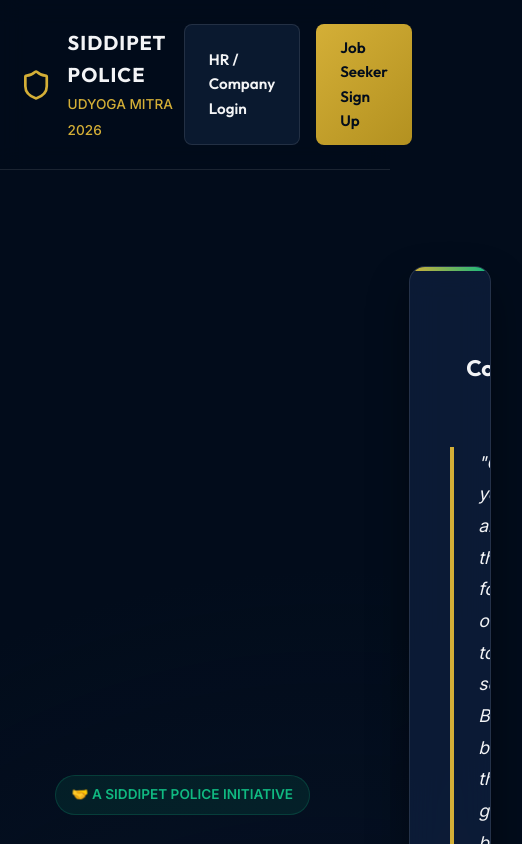
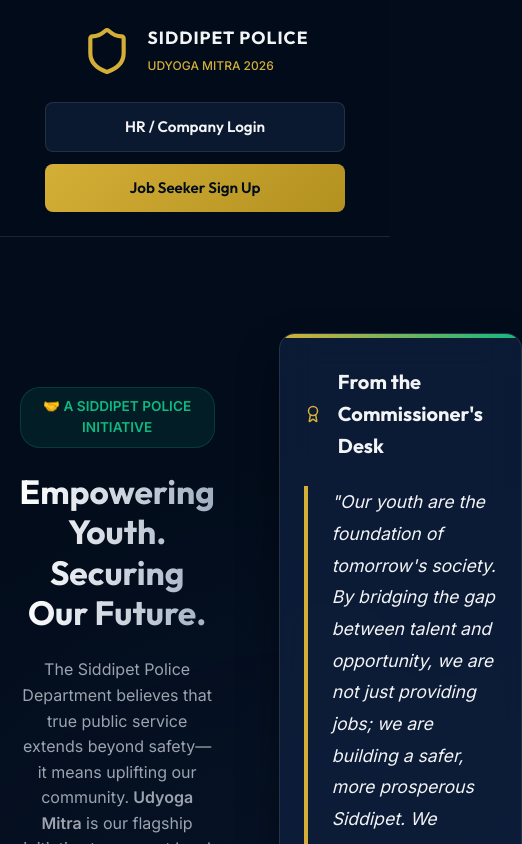
Before and after one commit to GOODBOYKITTU272/police-job-baord-, a React (Vite) app: page / in a window 390 px wide. Shown: the top 844 px of the page, 522 px wide, since content can reach past the window. Built offline with nearby package versions, Linux system fonts and the light colour scheme.

Commit message:
Update responsive design for tablet and mobile

```diff
--- a/src/index.css
+++ b/src/index.css
@@ -335,19 +335,96 @@
   color: var(--applywizz-green);
 }
 
-/* Responsive */
-@media (max-width: 968px) {
+/* Responsive Design for Tablets and Mobile */
+@media (max-width: 1024px) {
   .hero {
     grid-template-columns: 1fr;
+    gap: 3rem;
+    padding: 4rem 5%;
+  }
+  .hero-content {
     text-align: center;
-    padding: 4rem 5%;
+    margin: 0 auto;
+  }
+  .hero-content h2 {
+    font-size: 3rem !important;
+  }
+  .hero-content p {
+    margin-left: auto !important;
+    margin-right: auto !important;
+  }
+  .status-card {
+    max-width: 700px;
+    margin: 0 auto;
+  }
+}
+
+@media (max-width: 768px) {
+  .navbar {
+    flex-direction: column;
+    gap: 1.5rem;
+    padding: 1.5rem 5%;
+  }
+  .logo-section {
+    width: 100%;
+    justify-content: center;
+  }
+  .nav-actions {
+    width: 100%;
+    justify-content: center;
+    flex-wrap: wrap;
+    gap: 0.75rem;
+  }
+  .btn {
+    width: 100%;
+    max-width: 300px;
+    padding: 0.75rem 1rem;
   }
 
   .hero-content h2 {
-    font-size: 2.5rem;
+    font-size: 2.5rem !important;
+  }
+  .hero-content p {
+    font-size: 1rem !important;
   }
 
-  .hero-content p {
-    margin: 0 auto 2.5rem;
+  .section-header h2 {
+    font-size: 2rem;
+  }
+
+  .features-grid {
+    grid-template-columns: 1fr;
+    gap: 1.5rem;
+  }
+
+  .footer-content {
+    flex-direction: column;
+    text-align: center;
+    gap: 1.5rem;
   }
 }
+
+@media (max-width: 480px) {
+  .logo-text h1 {
+    font-size: 1.1rem;
+  }
+  .logo-text span {
+    font-size: 0.75rem;
+  }
+
+  .hero {
+    padding: 3rem 5%;
+  }
+
+  .hero-content h2 {
+    font-size: 2.1rem !important;
+  }
+
+  .status-card {
+    padding: 2rem 1.5rem !important;
+  }
+
+  .status-card h3 {
+    font-size: 1.25rem !important;
+  }
+}
```
